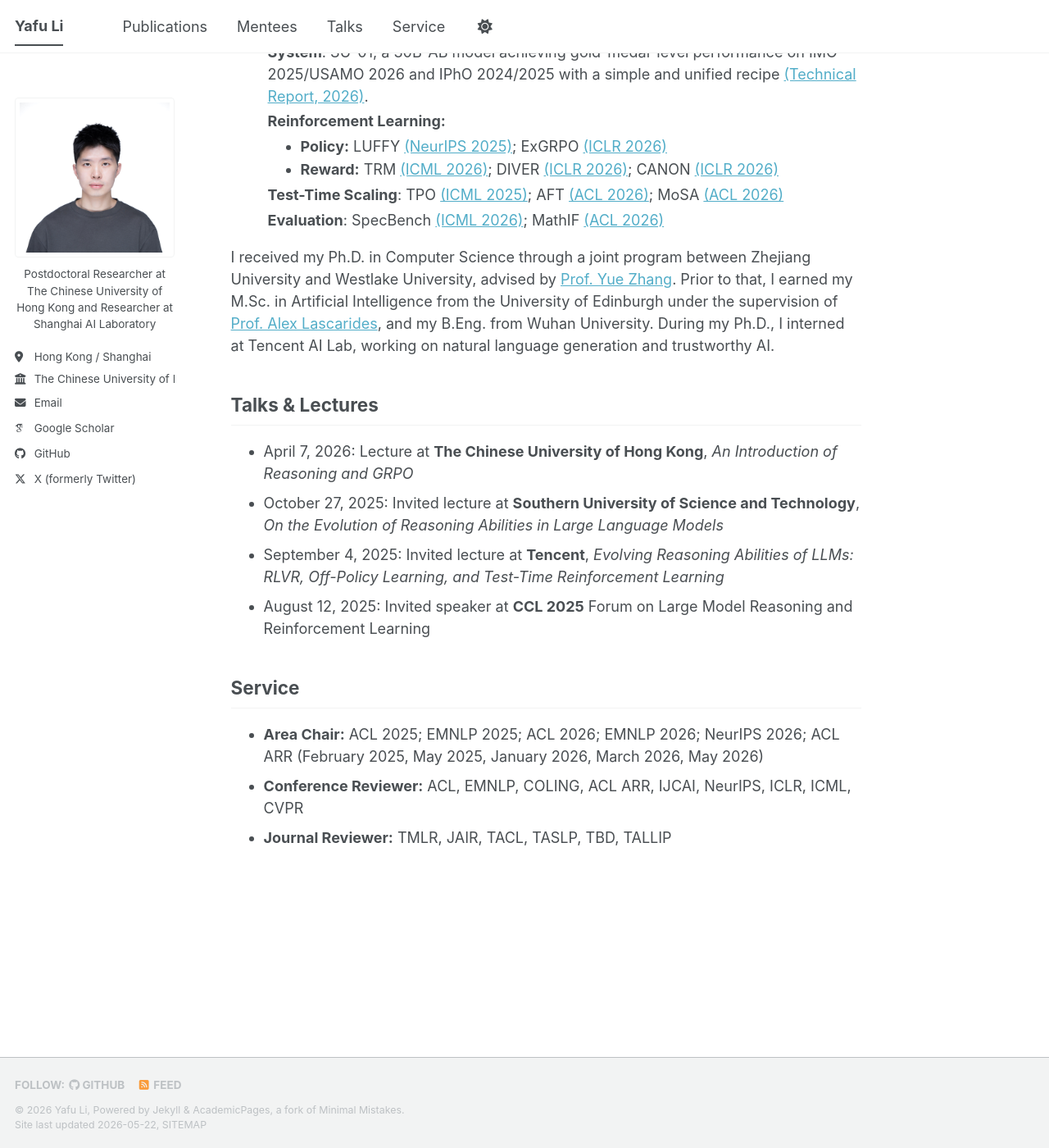
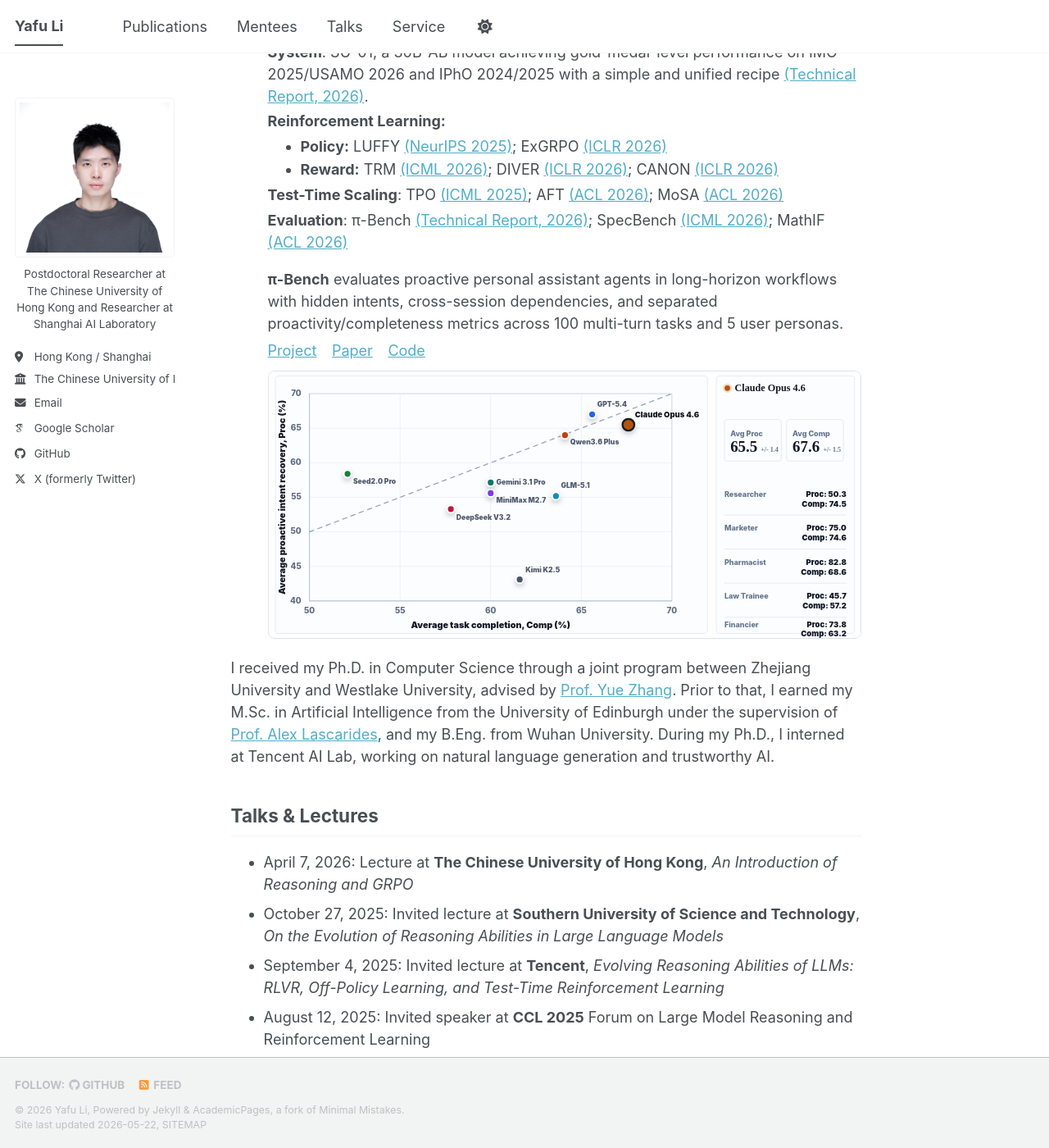
Before and after one commit to yafuly/yafuly.github.io, a Jekyll site: the page built from _pages/about.md, in a window 1280 px wide and 1400 px high, scrolled down 198 px. Shown: the whole window at 82% size. Built offline with Jekyll 4.4.1, drawn with Linux system fonts in a browser that asks for light colours; some web fonts are replaced; a script bundle is joined from its source files by our own code; library files that are not in the unit come from our copies.

Commit message:
Add Pi-Bench homepage highlight

```diff
--- a/_pages/about.md
+++ b/_pages/about.md
@@ -30,6 +30,33 @@ redirect_from:
   .research-focus li {
     margin-bottom: 0.05em;
   }
+
+  .featured-paper {
+    margin: 0.8rem 0 1.2rem 2.5em;
+  }
+
+  .featured-paper p {
+    margin: 0.35em 0;
+  }
+
+  .featured-paper img {
+    display: block;
+    width: 100%;
+    margin-top: 0.6rem;
+    border: 1px solid #dbe3ef;
+    border-radius: 8px;
+  }
+
+  .featured-paper-links a {
+    margin-right: 0.75rem;
+  }
+
+  @media (max-width: 640px) {
+    .research-focus,
+    .featured-paper {
+      margin-left: 0;
+    }
+  }
   </style>
 
 
@@ -47,8 +74,18 @@ redirect_from:
 
 <p><strong>Test-Time Scaling</strong>: TPO <a href="https://arxiv.org/abs/2501.12895">(ICML 2025)</a>; AFT <a href="https://arxiv.org/abs/2501.11877">(ACL 2026)</a>; MoSA <a href="https://arxiv.org/abs/2502.18873">(ACL 2026)</a></p>
 
-<p><strong>Evaluation</strong>: SpecBench <a href="https://arxiv.org/abs/2509.14760">(ICML 2026)</a>; MathIF <a href="https://arxiv.org/abs/2505.14810">(ACL 2026)</a></p>
+<p><strong>Evaluation</strong>: &pi;-Bench <a href="https://arxiv.org/abs/2605.14678">(Technical Report, 2026)</a>; SpecBench <a href="https://arxiv.org/abs/2509.14760">(ICML 2026)</a>; MathIF <a href="https://arxiv.org/abs/2505.14810">(ACL 2026)</a></p>
 
+</div>
+
+<div class="featured-paper">
+  <p><strong>&pi;-Bench</strong> evaluates proactive personal assistant agents in long-horizon workflows with hidden intents, cross-session dependencies, and separated proactivity/completeness metrics across 100 multi-turn tasks and 5 user personas.</p>
+  <p class="featured-paper-links">
+    <a href="https://simplified-reasoning.github.io/Pi-Bench">Project</a>
+    <a href="https://arxiv.org/abs/2605.14678">Paper</a>
+    <a href="https://github.com/Simplified-Reasoning/Pi-Bench">Code</a>
+  </p>
+  <img src="/images/pi-bench-results.svg" alt="Pi-Bench overall results comparing proactive intent recovery and task completion">
 </div>
 
 
```
Also changed, not shown: images/pi-bench-results.svg (added).
